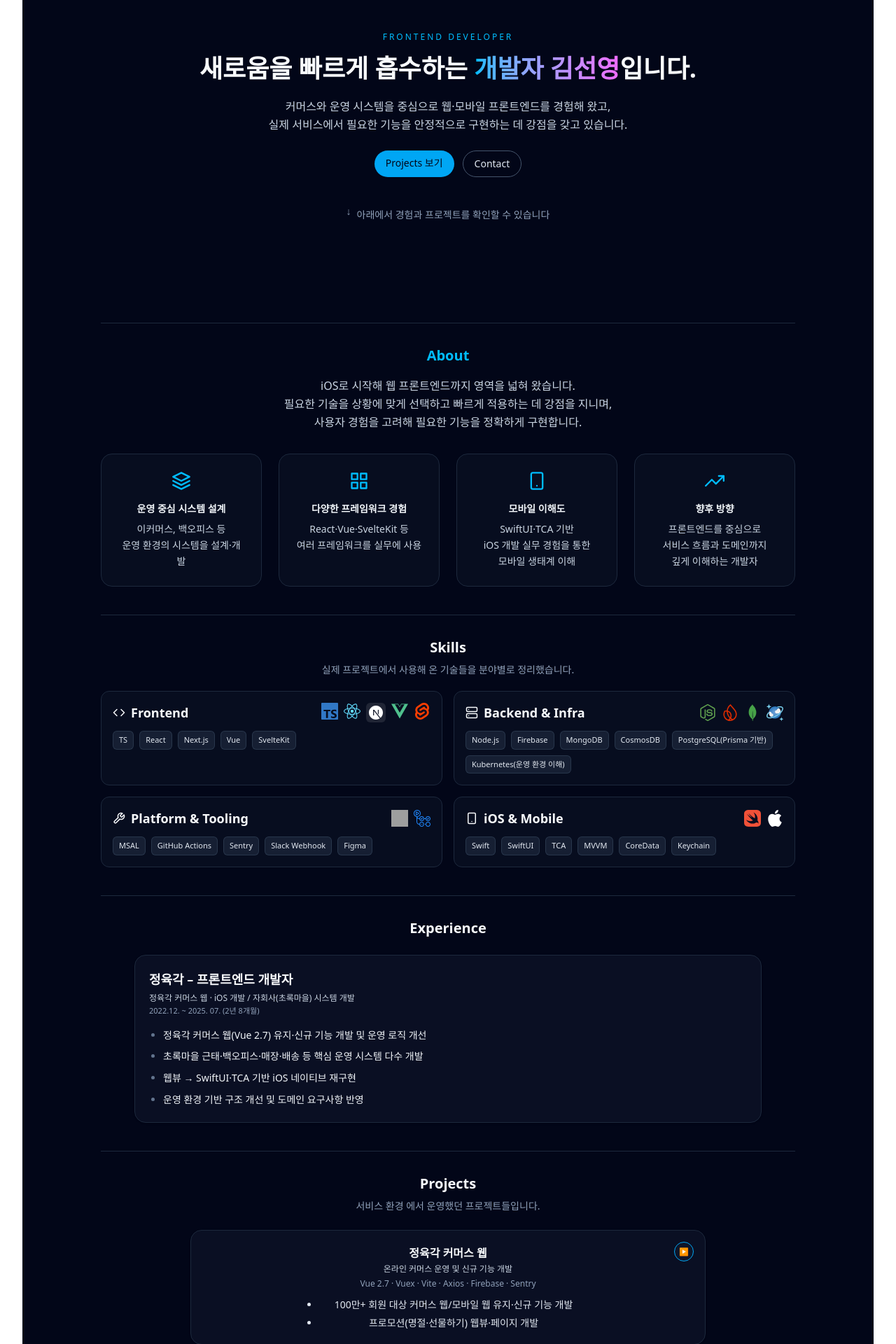
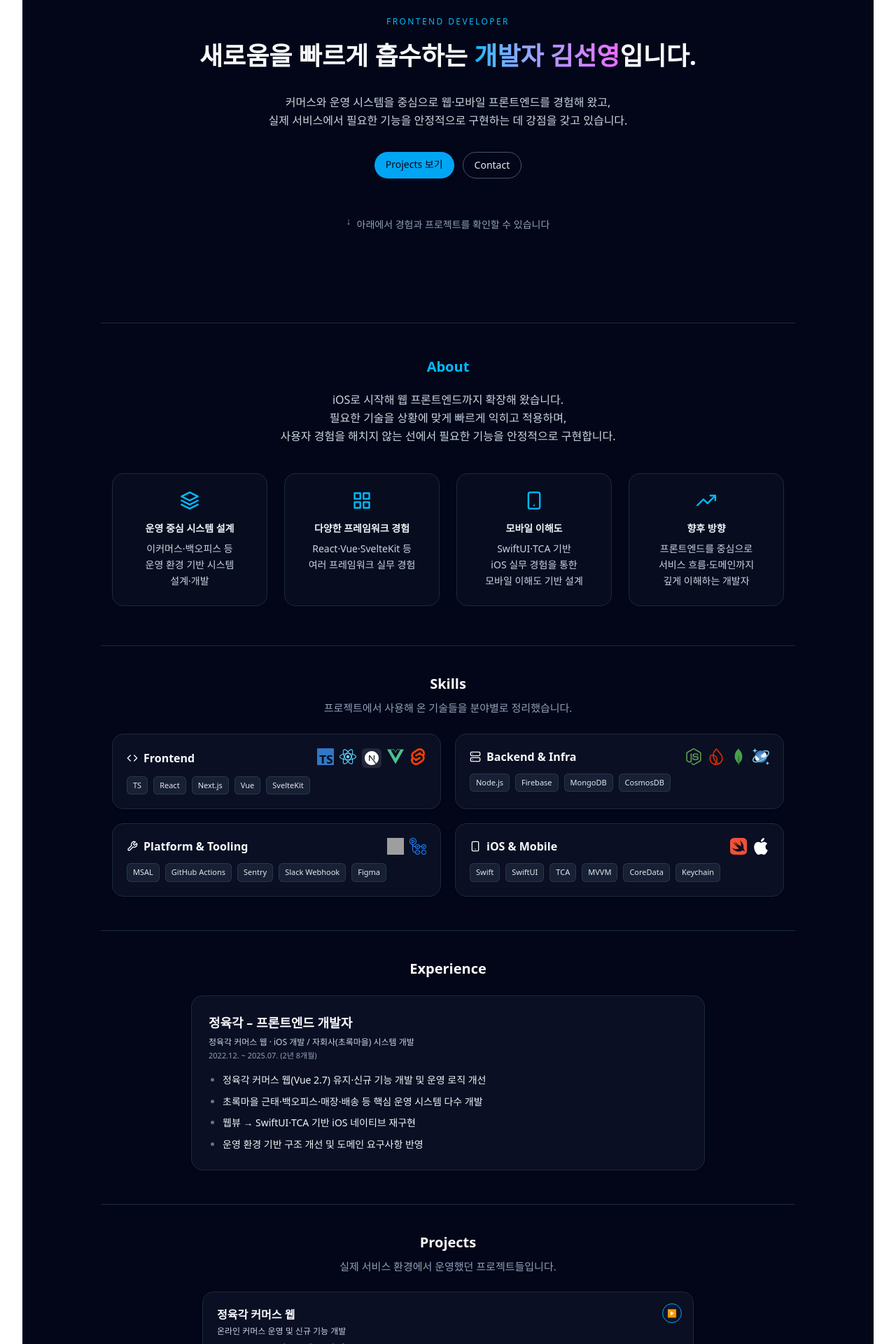
Before and after one commit to horeng2/portfolio, a React (Vite) app: page / in a window 1280 px wide. Shown: the part 180-2100 px from the top of the page at 70% size. Built offline with nearby package versions, Linux system fonts and the light colour scheme; grey boxes are pictures that could not be loaded.

Commit message:
UI: refine typography and unify spacing across sections
- Standardize font sizes, spacing, and layout
- Align Projects/Experience card widths
- Clean up Strengths & Contact UI

```diff
--- a/src/components/About.tsx
+++ b/src/components/About.tsx
@@ -1,26 +1,28 @@
 import { FiLayers, FiGrid, FiSmartphone, FiTrendingUp } from "react-icons/fi";
 
 const About = () => (
-  <section id="about" className="border-t border-slate-800 pt-8 pb-10 scroll-mt-10">
+  <section id="about" className="border-t border-slate-800 pt-12 pb-14 scroll-mt-10">
     <h2 className="text-xl font-semibold text-sky-400 text-center">About</h2>
 
-    <p className="mt-4 text-base text-slate-300 leading-relaxed max-w-3xl mx-auto">
-      iOS로 시작해 웹 프론트엔드까지 영역을 넓혀 왔습니다.
-      <br />
-      필요한 기술을 상황에 맞게 선택하고 빠르게 적용하는 데 강점을 지니며,
-      <br />
-      사용자 경험을 고려해 필요한 기능을 정확하게 구현합니다.
+    <p className="mt-5 text-sm sm:text-base text-slate-300 leading-relaxed max-w-3xl mx-auto text-center">
+      iOS로 시작해 웹 프론트엔드까지 확장해 왔습니다.
+      <br className="hidden sm:block" />
+      필요한 기술을 상황에 맞게 빠르게 익히고 적용하며,
+      <br className="hidden sm:block" />
+      사용자 경험을 해치지 않는 선에서 필요한 기능을 안정적으로 구현합니다.
     </p>
 
-    <div className="mt-8 grid gap-6 md:grid-cols-2 lg:grid-cols-4 max-w-6xl mx-auto">
+    <div className="mt-10 grid gap-6 md:grid-cols-2 lg:grid-cols-4 max-w-6xl mx-auto px-4">
       {/* 카드 1 */}
       <div className="rounded-2xl bg-slate-900/40 p-6 text-center border border-slate-800">
         <FiLayers className="h-7 w-7 text-sky-400 mx-auto" />
         <h3 className="mt-4 text-sm font-semibold text-slate-100">운영 중심 시스템 설계</h3>
-        <p className="mt-2 text-sm text-slate-300 leading-relaxed">
-          이커머스, 백오피스 등
+        <p className="mt-2 text-xs sm:text-sm text-slate-300 leading-relaxed">
+          이커머스·백오피스 등
           <br />
-          운영 환경의 시스템을 설계·개발
+          운영 환경 기반 시스템
+          <br />
+          설계·개발
         </p>
       </div>
 
@@ -28,8 +30,9 @@ const About = () => (
       <div className="rounded-2xl bg-slate-900/40 p-6 text-center border border-slate-800">
         <FiGrid className="h-7 w-7 text-sky-400 mx-auto" />
         <h3 className="mt-4 text-sm font-semibold text-slate-100">다양한 프레임워크 경험</h3>
-        <p className="mt-2 text-sm text-slate-300 leading-relaxed">
-          React·Vue·SvelteKit 등<br /> 여러 프레임워크를 실무에 사용
+        <p className="mt-2 text-xs sm:text-sm text-slate-300 leading-relaxed">
+          React·Vue·SvelteKit 등
+          <br /> 여러 프레임워크 실무 경험
         </p>
       </div>
 
@@ -37,12 +40,12 @@ const About = () => (
       <div className="rounded-2xl bg-slate-900/40 p-6 text-center border border-slate-800">
         <FiSmartphone className="h-7 w-7 text-sky-400 mx-auto" />
         <h3 className="mt-4 text-sm font-semibold text-slate-100">모바일 이해도</h3>
-        <p className="mt-2 text-sm text-slate-300 leading-relaxed">
+        <p className="mt-2 text-xs sm:text-sm text-slate-300 leading-relaxed">
           SwiftUI·TCA 기반
           <br />
-          iOS 개발 실무 경험을 통한
+          iOS 실무 경험을 통한
           <br />
-          모바일 생태계 이해
+          모바일 이해도 기반 설계
         </p>
       </div>
 
@@ -50,10 +53,10 @@ const About = () => (
       <div className="rounded-2xl bg-slate-900/40 p-6 text-center border border-slate-800">
         <FiTrendingUp className="h-7 w-7 text-sky-400 mx-auto" />
         <h3 className="mt-4 text-sm font-semibold text-slate-100">향후 방향</h3>
-        <p className="mt-2 text-sm text-slate-300 leading-relaxed">
+        <p className="mt-2 text-xs sm:text-sm text-slate-300 leading-relaxed">
           프론트엔드를 중심으로
           <br />
-          서비스 흐름과 도메인까지
+          서비스 흐름·도메인까지
           <br />
           깊게 이해하는 개발자
         </p>
--- a/src/components/Contact.tsx
+++ b/src/components/Contact.tsx
@@ -1,9 +1,13 @@
 const Contact = () => (
-  <section id="contact" className="border-t border-slate-800 pt-8 scroll-mt-10">
-    <h2 className="text-lg font-semibold">Contact</h2>
-    <p className="mt-3 text-sm text-slate-300">문의는 아래로 편하게 연락 주세요.</p>
-    <div className="mt-3 text-sm">
-      <p className="text-slate-200">
+  <section id="contact" className="border-t border-slate-800 pt-10 pb-12 scroll-mt-10">
+    <h2 className="text-xl font-semibold text-left sm:text-center">Contact</h2>
+
+    <p className="mt-2 text-sm sm:text-[15px] text-slate-300 leading-relaxed text-left sm:text-center">
+      문의/협업 제안은 아래 이메일로 편하게 연락 바랍니다.
+    </p>
+
+    <div className="mt-4 text-sm">
+      <p className="text-slate-200 text-left sm:text-center">
         Email{" "}
         <a href="mailto:huski.a.a@gmail.com" className="text-sky-400 hover:underline">
           huski.a.a@gmail.com
--- a/src/components/Experience.tsx
+++ b/src/components/Experience.tsx
@@ -1,15 +1,17 @@
 const Experience = () => (
-  <section id="experience" className="border-t border-slate-800 pt-8 pb-10 scroll-mt-10">
+  <section id="experience" className="border-t border-slate-800 pt-10 pb-12 scroll-mt-10">
     <h2 className="text-xl font-semibold text-left sm:text-center">Experience</h2>
 
     <div className="mt-6 text-sm text-left">
-      <article className="mx-auto max-w-4xl rounded-2xl border border-slate-800 bg-slate-900/60 px-5 py-5 shadow-sm">
+      <article className="mx-auto max-w-[734px] rounded-2xl border border-slate-800 bg-slate-900/60 p-6 shadow-sm">
         <header>
-          <h3 className="text-base font-semibold text-slate-50 sm:text-lg">정육각 – 프론트엔드 개발자</h3>
-          <p className="mt-1 text-[12px] font-medium text-slate-300">
+          <h3 className="text-base sm:text-lg font-semibold text-slate-50">정육각 – 프론트엔드 개발자</h3>
+
+          <p className="mt-1 text-[12px] font-medium text-slate-300 leading-relaxed">
             정육각 커머스 웹 · iOS 개발 / 자회사(초록마을) 시스템 개발
           </p>
-          <p className="mt-0.5 text-[11px] text-slate-400">2022.12. ~ 2025. 07. (2년 8개월)</p>
+
+          <p className="mt-0.5 text-[11px] text-slate-400">2022.12. ~ 2025.07. (2년 8개월)</p>
         </header>
 
         <ul className="mt-4 list-disc space-y-2 pl-5 text-[13px] leading-relaxed text-slate-100 marker:text-slate-500 sm:text-[14px]">
--- a/src/components/Hero.tsx
+++ b/src/components/Hero.tsx
@@ -11,20 +11,23 @@ const heroVariants = {
 
 const Hero = () => {
   return (
-    <section id="hero" className="relative flex min-h-[70vh] items-center justify-center overflow-hidden px-4">
+    <section
+      id="hero"
+      className="relative flex min-h-[70vh] items-center justify-center overflow-hidden px-4 pt-10 pb-12"
+    >
       {/* 배경 블롭 */}
       <div className="pointer-events-none absolute inset-0 -z-10">
         <div className="absolute -left-32 top-10 h-64 w-64 rounded-full bg-sky-500/20 blur-3xl animate-[spin_40s_linear_infinite]" />
         <div className="absolute -right-32 bottom-0 h-72 w-72 rounded-full bg-purple-500/15 blur-3xl animate-[spin_50s_linear_infinite]" />
       </div>
 
-      <div className="mx-auto flex max-w-3xl flex-col gap-3 text-center">
+      <div className="mx-auto flex max-w-3xl flex-col gap-4 text-center">
         <motion.p
           custom={0}
           variants={heroVariants}
           initial="hidden"
           animate="visible"
-          className="text-xs font-medium tracking-[0.25em] text-sky-400"
+          className="text-xs font-medium tracking-[0.2em] text-sky-400"
         >
           FRONTEND DEVELOPER
         </motion.p>
@@ -48,7 +51,7 @@ const Hero = () => {
           variants={heroVariants}
           initial="hidden"
           animate="visible"
-          className="mt-1 text-base text-slate-300 leading-relaxed"
+          className="mt-3 text-sm text-slate-300 leading-relaxed sm:text-base"
         >
           커머스와 운영 시스템을 중심으로 웹·모바일 프론트엔드를 경험해 왔고,
           <br />
@@ -60,7 +63,7 @@ const Hero = () => {
           variants={heroVariants}
           initial="hidden"
           animate="visible"
-          className="mt-3 flex justify-center gap-3 text-sm"
+          className="mt-4 flex justify-center gap-3 text-sm"
         >
           <a href="#projects" className="rounded-full bg-sky-500 px-4 py-2 font-medium text-slate-950 hover:bg-sky-400">
             Projects 보기
@@ -78,7 +81,7 @@ const Hero = () => {
           variants={heroVariants}
           initial="hidden"
           animate="visible"
-          className="mt-8 flex justify-center text-sm text-slate-400"
+          className="mt-10 flex justify-center text-xs text-slate-400 sm:text-sm"
         >
           <span className="flex items-center gap-2">
             <span className="animate-bounce">↓</span>
--- a/src/components/Projects.tsx
+++ b/src/components/Projects.tsx
@@ -57,7 +57,7 @@ const projects: Project[] = [
   {
     id: "chogreen-admins",
     title: "초록마을 운영 백오피스",
-    subtitle: "가맹점 홍보 관리 백오피스 · 이커머스 관리 백오피스 · 매장 운영 백오피스",
+    subtitle: "가맹점 홍보 관리 · 이커머스 관리 · 매장 운영 백오피스",
     tech: "React · Redux Toolkit · Vite · MUI · Tailwind · MSAL · Turborepo · Docker/K8s · Node.js · CosmosDB",
     summary: [
       "프랜차이즈·이커머스·매장 운영 등 전사 운영 시스템 다수 개발",
@@ -94,13 +94,14 @@ const Projects = () => {
   };
 
   return (
-    <section id="projects" className="border-t border-slate-800 pt-8 pb-10 scroll-mt-10">
+    <section id="projects" className="border-t border-slate-800 pt-10 pb-12 scroll-mt-10">
       <h2 className="text-xl font-semibold text-left sm:text-center">Projects</h2>
 
-      <p className="mt-2 text-sm text-slate-400 text-left sm:text-center">
-        서비스 환경 에서 운영했던 프로젝트들입니다.
+      <p className="mt-2 text-sm sm:text-[15px] text-slate-400 leading-relaxed text-left sm:text-center">
+        실제 서비스 환경에서 운영했던 프로젝트들입니다.
       </p>
-      <div className="mx-auto mt-6 flex max-w-3xl flex-col gap-4 px-4">
+
+      <div className="mx-auto mt-6 flex max-w-[734px] flex-col gap-4 px-4">
         {projects.map((project) => {
           const isOpen = openId === project.id;
 
@@ -110,31 +111,41 @@ const Projects = () => {
               className="relative rounded-2xl border border-slate-800 bg-slate-900/60 p-5 text-sm shadow-sm transition-colors hover:border-sky-500/70"
             >
               <button
+                type="button"
                 onClick={() => toggle(project.id)}
+                aria-expanded={isOpen}
                 className="absolute right-4 top-4 flex h-7 w-7 items-center justify-center rounded-full border border-sky-500 bg-slate-900/80 text-[11px] text-slate-200 hover:border-sky-500 hover:text-sky-300"
               >
                 <span className={`transition-transform duration-200 ${isOpen ? "rotate-90" : ""}`}>▶</span>
               </button>
-              <header className="text-center">
-                <h3 className="text-base font-semibold text-slate-50">{project.title}</h3>
-                {project.subtitle && <p className="mt-0.5 text-[12px] text-slate-300">{project.subtitle}</p>}
+
+              <header className="text-left">
+                <h3 className="text-base text-left font-semibold text-slate-50">{project.title}</h3>
+                {project.subtitle && (
+                  <p className="mt-0.5 text-[12px] text-slate-300 leading-relaxed">{project.subtitle}</p>
+                )}
                 <p className="mt-1 text-[12px] text-slate-400">{project.tech}</p>
               </header>
-              <ul className="mx-auto mt-3 max-w-[400px] list-disc space-y-1.5 pl-4 text-slate-200">
+
+              {/* 요약 */}
+              <ul className="mx-auto mt-3 list-disc space-y-1.5 pl-5 text-[13px] leading-relaxed text-slate-200 sm:text-[14px] text-left">
                 {project.summary.map((line) => (
                   <li key={line}>{line}</li>
                 ))}
               </ul>
+
+              {/* 상세 (접기/펼치기) */}
               <div
                 className={`overflow-hidden transition-all duration-300 ${
-                  isOpen ? "max-h-[600px] opacity-100 mt-1.5" : "max-h-0 opacity-0"
+                  isOpen ? "max-h-[600px] opacity-100 mt-2" : "max-h-0 opacity-0"
                 }`}
               >
-                <ul className="mx-auto max-w-[400px] list-disc space-y-1.5 pl-4 text-[13px] leading-relaxed text-slate-200">
+                <ul className="mx-auto list-disc space-y-1.5 pl-5 text-[13px] leading-relaxed text-slate-200 sm:text-[14px] text-left">
                   {project.details.map((line) => (
                     <li key={line}>{line}</li>
                   ))}
                 </ul>
+
                 {project.linkUrl && (
                   <a
                     href={project.linkUrl}
--- a/src/components/Skills.tsx
+++ b/src/components/Skills.tsx
@@ -16,22 +16,25 @@ import { FiCode, FiServer, FiTool, FiSmartphone } from "react-icons/fi";
 const tagBaseClass = "px-2 py-1 rounded-md bg-slate-800/70 border border-slate-700/70 text-[11px] text-slate-200";
 
 const Skills = () => (
-  <section id="skills" className="border-t border-slate-800 pt-8 pb-10 scroll-mt-10">
-    <h2 className="text-xl font-semibold">Skills</h2>
-    <p className="mt-2 text-sm text-slate-400"> 실제 프로젝트에서 사용해 온 기술들을 분야별로 정리했습니다.</p>
+  <section id="skills" className="border-t border-slate-800 pt-10 pb-12 scroll-mt-10">
+    <h2 className="text-xl font-semibold text-left sm:text-center">Skills</h2>
+    <p className="mt-2 text-sm sm:text-[15px] text-slate-400 leading-relaxed text-left sm:text-center">
+      프로젝트에서 사용해 온 기술들을 분야별로 정리했습니다.
+    </p>
 
-    <div className="mt-5 grid gap-4 md:grid-cols-2">
+    <div className="mx-auto mt-6 grid max-w-5xl gap-5 px-4 md:grid-cols-2">
       {/* Frontend */}
-      <div className="group rounded-xl border border-slate-800 bg-slate-900/40 p-4">
-        <div className="flex items-center justify-between">
-          <h3 className="text-lg font-semibold flex items-center gap-2">
-            <FiCode /> Frontend
+      <div className="group rounded-2xl border border-slate-800 bg-slate-900/60 p-5 shadow-sm">
+        <div className="flex items-center justify-between gap-2">
+          <h3 className="flex items-center gap-2 text-sm font-semibold text-slate-50 sm:text-base">
+            <FiCode />
+            Frontend
           </h3>
           <div className="flex gap-2">
             <SiTypescript className="text-2xl text-[#3178C6]" />
             <SiReact className="text-2xl text-[#61DAFB]" />
-            <div className="h-7 w-7 flex items-center justify-center rounded-md bg-white/10">
-              <SiNextdotjs className="text-white text-xl" />
+            <div className="flex h-7 w-7 items-center justify-center rounded-md bg-white/10">
+              <SiNextdotjs className="text-xl text-white" />
             </div>
             <SiVuedotjs className="text-2xl text-[#4FC08D]" />
             <SiSvelte className="text-2xl text-[#FF3E00]" />
@@ -47,10 +50,9 @@ const Skills = () => (
       </div>
 
       {/* Backend & Infra */}
-      <div className="group rounded-xl border border-slate-800 bg-slate-900/40 p-4">
-        {" "}
-        <div className="flex items-center justify-between">
-          <h3 className="text-lg font-semibold flex items-center gap-2">
+      <div className="group rounded-2xl border border-slate-800 bg-slate-900/60 p-5 shadow-sm">
+        <div className="flex items-center justify-between gap-2">
+          <h3 className="flex items-center gap-2 text-sm font-semibold text-slate-50 sm:text-base">
             <FiServer />
             Backend & Infra
           </h3>
@@ -58,24 +60,22 @@ const Skills = () => (
             <SiNodedotjs className="text-2xl text-[#5FA04E]" />
             <SiFirebase className="text-2xl text-[#DD2C00]" />
             <SiMongodb className="text-2xl text-[#47A248]" />
-            <img className="h-6 w-6" src="/assets/cosmosdb.svg" alt="Azure" />
+            <img className="h-6 w-6" src="/assets/cosmosdb.svg" alt="CosmosDB" />
           </div>
         </div>
         <ul className="mt-3 flex flex-wrap gap-2">
-          {["Node.js", "Firebase", "MongoDB", "CosmosDB", "PostgreSQL(Prisma 기반)", "Kubernetes(운영 환경 이해)"].map(
-            (skill) => (
-              <li key={skill} className={tagBaseClass}>
-                {skill}
-              </li>
-            )
-          )}
+          {["Node.js", "Firebase", "MongoDB", "CosmosDB"].map((skill) => (
+            <li key={skill} className={tagBaseClass}>
+              {skill}
+            </li>
+          ))}
         </ul>
       </div>
 
       {/* Platform & Tooling */}
-      <div className="group rounded-xl border border-slate-800 bg-slate-900/40 p-4">
-        <div className="flex items-center justify-between">
-          <h3 className="text-lg font-semibold flex items-center gap-2">
+      <div className="group rounded-2xl border border-slate-800 bg-slate-900/60 p-5 shadow-sm">
+        <div className="flex items-center justify-between gap-2">
+          <h3 className="flex items-center gap-2 text-sm font-semibold text-slate-50 sm:text-base">
             <FiTool />
             Platform & Tooling
           </h3>
@@ -94,9 +94,9 @@ const Skills = () => (
       </div>
 
       {/* iOS & Mobile */}
-      <div className="group rounded-xl border border-slate-800 bg-slate-900/40 p-4">
-        <div className="flex items-center justify-between">
-          <h3 className="text-lg font-semibold flex items-center gap-2">
+      <div className="group rounded-2xl border border-slate-800 bg-slate-900/60 p-5 shadow-sm">
+        <div className="flex items-center justify-between gap-2">
+          <h3 className="flex items-center gap-2 text-sm font-semibold text-slate-50 sm:text-base">
             <FiSmartphone />
             iOS & Mobile
           </h3>
--- a/src/components/Strengths.tsx
+++ b/src/components/Strengths.tsx
@@ -25,7 +25,7 @@ const strengths = [
     title: "일하는 방식",
     points: [
       "타 직군과 매끄럽게 소통하며 ‘일이 잘 돌아가는 상태’를 중시",
-      "단독 프로젝트 경험 -> 끝까지 책임지고 마무리하는 태도",
+      "단독 프로젝트 경험 → 끝까지 책임지고 마무리하는 태도",
       "새로운 기술을 빠르게 익히고 실제 서비스에 적용하는 학습 속도",
     ],
   },
@@ -33,21 +33,24 @@ const strengths = [
 
 const Strengths = () => {
   return (
-    <section id="strengths" className="border-t border-slate-800 pt-8 pb-10 scroll-mt-10">
+    <section id="strengths" className="border-t border-slate-800 pt-10 pb-12 scroll-mt-10">
       <h2 className="text-xl font-semibold text-left sm:text-center">Strengths</h2>
-      <p className="mt-2 text-sm text-slate-400 text-left sm:text-center">세 가지 축의 강점입니다.</p>
+      <p className="mt-2 text-sm sm:text-[15px] text-slate-400 leading-relaxed text-left sm:text-center">
+        세 가지 분야의 강점입니다.
+      </p>
 
-      <div className="mx-auto mt-6 grid max-w-5xl gap-4 px-4 md:grid-cols-3">
+      <div className="mx-auto mt-6 grid max-w-5xl gap-5 px-4 md:grid-cols-3">
         {strengths.map((item) => (
           <article
             key={item.id}
-            className="rounded-2xl border border-slate-800 bg-slate-900/60 p-4 text-xs sm:text-[13px] shadow-sm"
+            className="rounded-2xl border border-slate-800 bg-slate-900/60 p-5 shadow-sm text-left"
           >
             <header className="flex items-center gap-2">
-              <span className="text-lg">{item.icon}</span>
-              <h3 className="font-semibold text-slate-50">{item.title}</h3>
+              <span className="text-xl">{item.icon}</span>
+              <h3 className="font-semibold text-slate-50 text-sm sm:text-base">{item.title}</h3>
             </header>
-            <ul className="mt-3 space-y-1.5 text-left leading-relaxed text-slate-200 pl-4">
+
+            <ul className="mt-3 pl-5 space-y-1.5 text-[13px] sm:text-[14px] leading-relaxed text-slate-200">
               {item.points.map((line) => (
                 <li key={line} className="list-disc">
                   {line}
```
